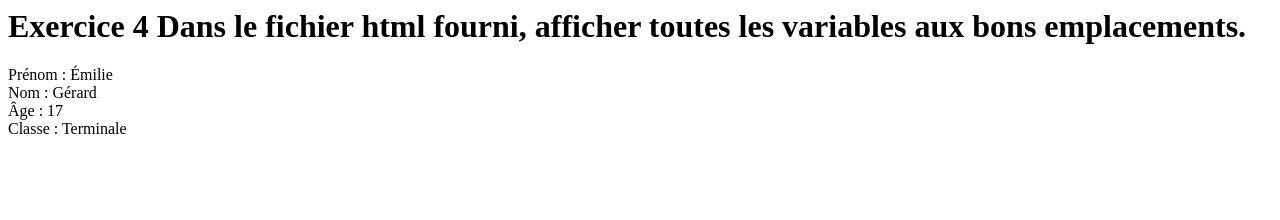
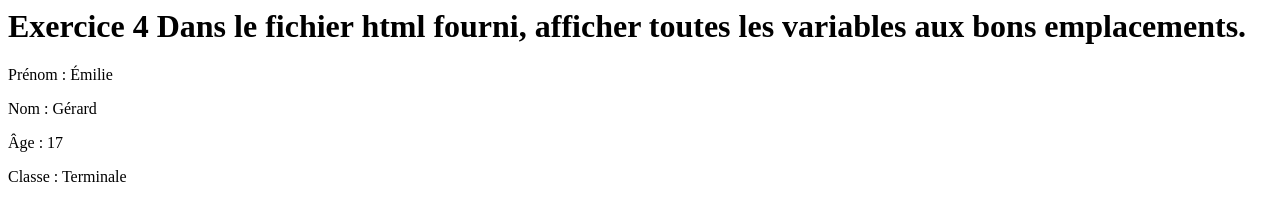
Before and after one commit to andreeavillatte/Exercice4AngularJS2, a plain HTML site: page index.html in a window 1280 px wide. Drawn offline with nearby package versions, Linux system fonts and the light colour scheme.

Commit message:
après corrections

```diff
--- a/index.html
+++ b/index.html
@@ -12,16 +12,16 @@
         Dans le fichier html fourni, afficher toutes les variables aux bons emplacements.
     </h1>
     <div>
-      Prénom : {{firstName}}
+      <p>Prénom : {{firstName}}</p>
     </div>
     <div>
-      Nom : {{lastName}}
+      <p>Nom : {{lastName}}</p>
     </div>
     <div>
-      Âge : {{age}}
+      <p>Âge : {{age}}</p>
     </div>
     <div>
-      Classe : {{grade}}
+      <p>Classe : {{grade}}</p>
     </div>
     <script src="assets/js/angular.js"></script>
     <script src="assets/js/script.js"></script>
```
